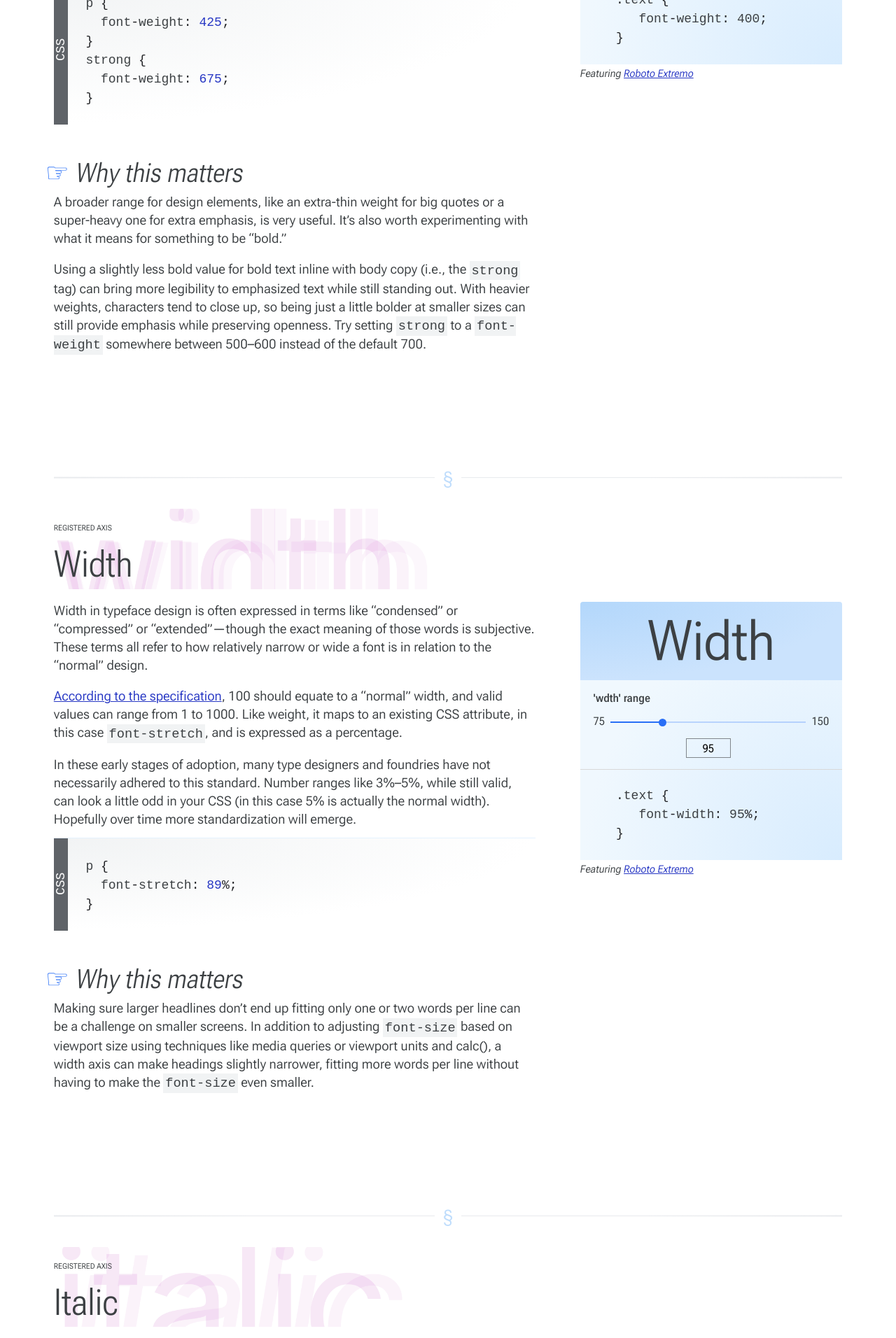
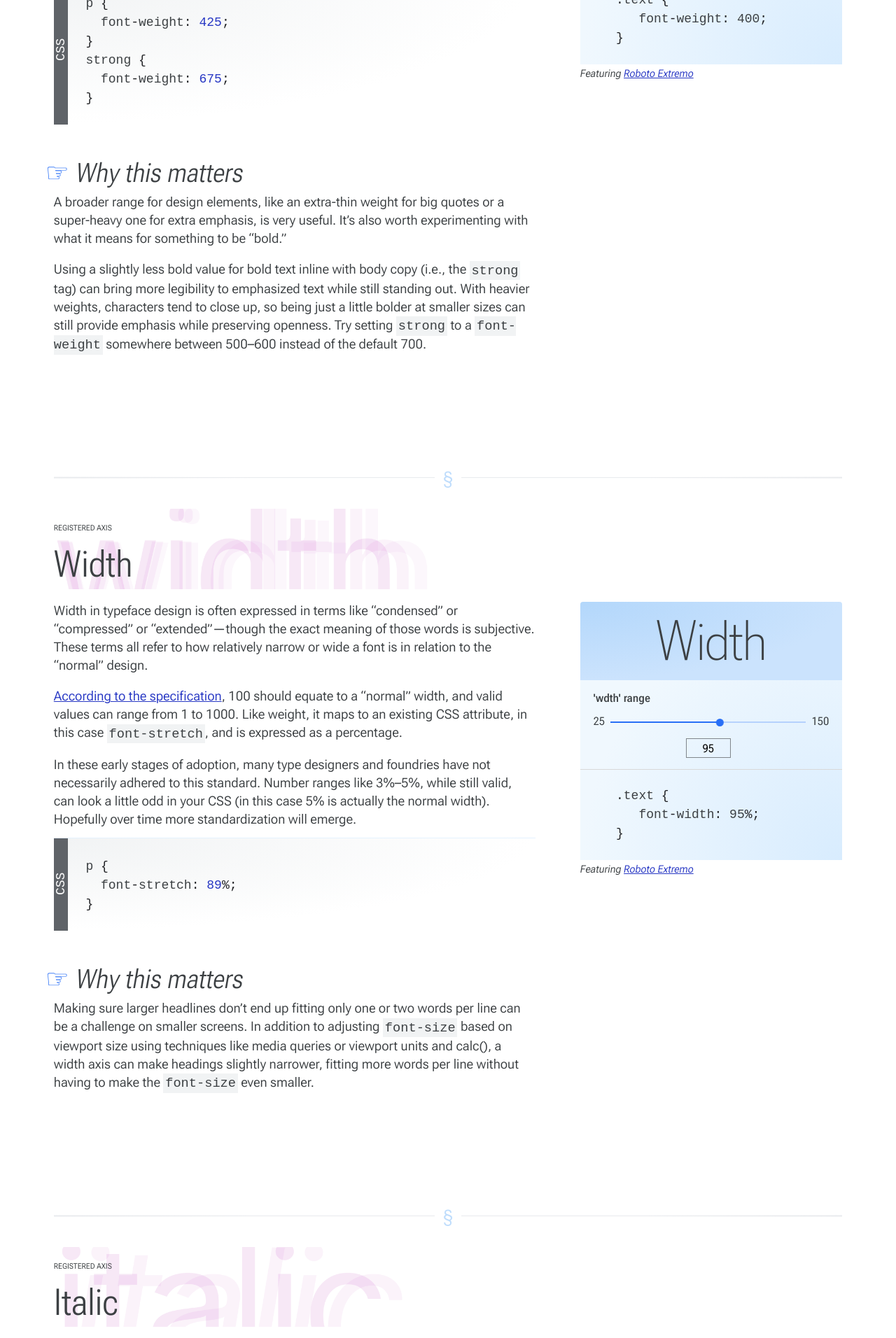
Before and after one commit to jpamental/variable-fonts, a Jekyll site: the page built from pages/about_variable_fonts.html, in a window 1280 px wide. Shown: the part 2841-4753 px from the top of the page at 70% size. Built offline with Jekyll 4.4.1, drawn with Linux system fonts in a browser that asks for light colours; some web fonts are replaced; a style sheet for code colours, icons or effects is not loaded.

Commit message:
Update width axis demo

```diff
--- a/_includes/beatrice/03-organisms/10-embeds/width/width.html
+++ b/_includes/beatrice/03-organisms/10-embeds/width/width.html
@@ -1,9 +1,12 @@
 <link rel="stylesheet" href="{{ site.baseurl }}/assets/css/03-organisms/10-embeds/axis-component.css" />
 <style>
   .range__axis.range__axis--width {
-    --text-vf-wght: 400;
+    --text-vf-wght: 300;
     --text-vf-wdth: var(--wdth-text-vf-wdth);
     --current-value: var(--text-vf-wdth);
+  }
+  .range__axis.range__axis--width .paragraph .text {
+    font-variation-settings: 'opsz' 144;
   }
 
 </style>
@@ -18,7 +21,7 @@
   {% include beatrice/02-molecules/09-slider-group/slider-group.html
     keyword = 'wdth'
     id = 'wdth-text-vf-wdth'
-    min = '75'
+    min = '25'
     max = '150'
     now = '95'
     step = '1'
```
